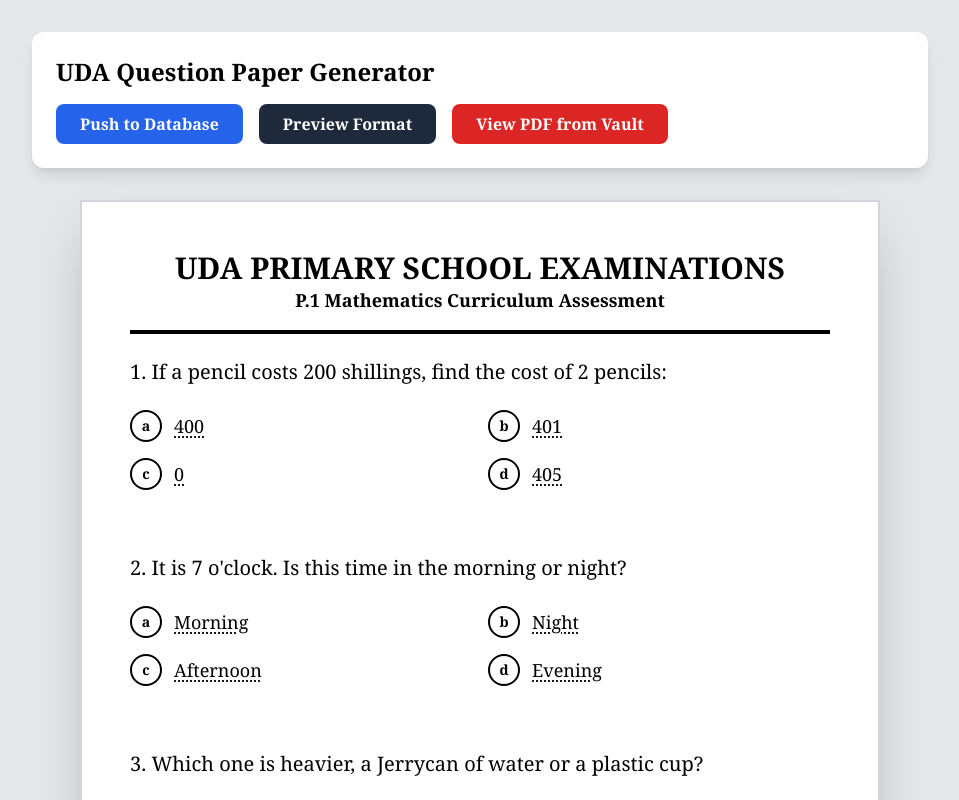
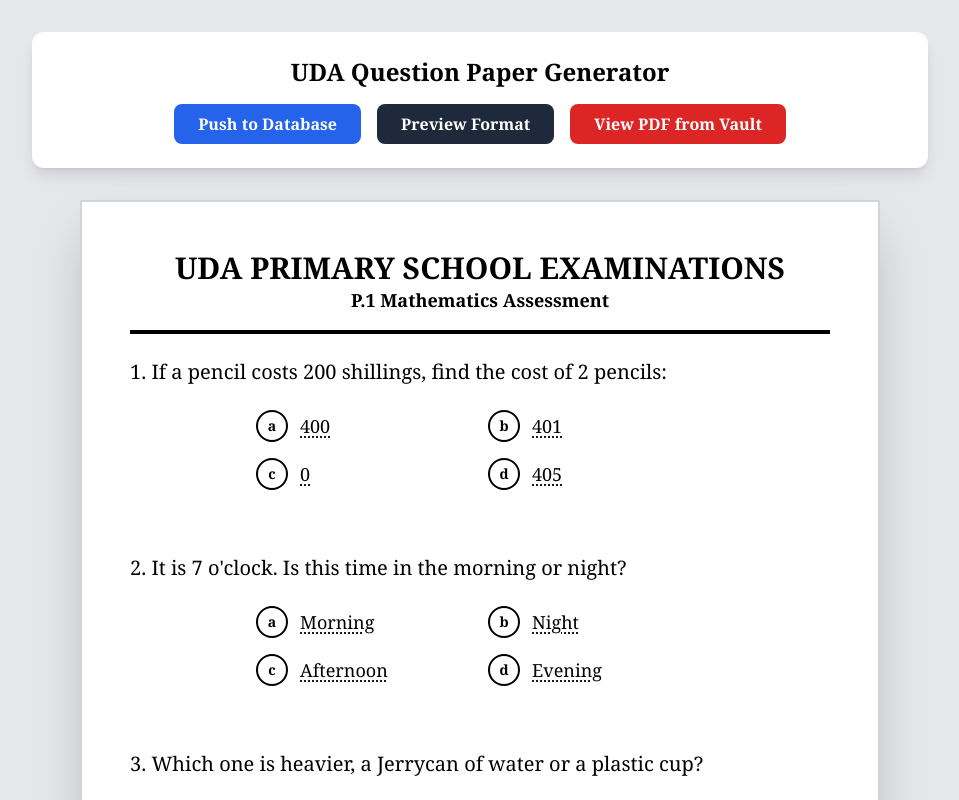
Before and after one commit to bwanking/asa, a React (Create React App) app: page / in a window 1280 px wide. Both pictures are taken after a click on the button "Preview Format". Shown: the top 800 px of the page, without its empty margins (160-1119 px from the left). Built offline with nearby package versions, Linux system fonts and the light colour scheme; the HTML template or start-up script is replaced by a standard one.

Commit message:
Update App.js

```diff
--- a/src/App.js
+++ b/src/App.js
@@ -1,9 +1,8 @@
-
 import React, { useState } from 'react';
 import { db } from './firebase';
 import { doc, setDoc } from 'firebase/firestore';
 
-// --- VISUAL COMPONENTS (Matches your App.jsx Engine) ---
+// --- VISUAL COMPONENTS ---
 const MathSVG = {
   SetObjects: ({ count, itemType }) => (
     <div className="border-2 border-slate-300 rounded-2xl p-4 w-40 h-28 flex items-center justify-center bg-white mx-auto">
@@ -29,14 +28,13 @@ const App = () => {
   const [loading, setLoading] = useState(false);
   const [count, setCount] = useState(0);
   const [previewData, setPreviewData] = useState(null);
-
-  // PDF State
   const [pdfUrl, setPdfUrl] = useState(null);
   const [fetchingPdf, setFetchingPdf] = useState(false);
 
-  // --- GITHUB FETCH LOGIC (Fixed for Private PDF Viewing) ---
+  // --- GITHUB FETCH LOGIC ---
   const fetchPrivatePdf = async () => {
     setFetchingPdf(true);
+    // Note: If this fails, generate a new token at GitHub Settings -> Developer Settings
     const GITHUB_TOKEN = "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";
     const OWNER = "bwanking";
     const REPO = "uda-exams-vault";
@@ -47,26 +45,25 @@ const App = () => {
         `https://api.github.com/repos/${OWNER}/${REPO}/contents/${encodeURIComponent(FILE_PATH)}`,
         {
           headers: {
-            Authorization: `Bearer ${GITHUB_TOKEN}`,
-            // We use 'application/vnd.github.v3.raw' to get the actual file content
+            Authorization: `Token ${GITHUB_TOKEN}`, // Changed 'Bearer' to 'Token' for standard compatibility
             Accept: "application/vnd.github.v3.raw",
           },
         }
       );
 
-      if (!response.ok) throw new Error("Failed to fetch PDF. Check permissions or file path.");
+      if (!response.ok) {
+        console.error("GitHub Status:", response.status);
+        throw new Error(`GitHub Error ${response.status}: Failed to fetch. Check if token is expired.`);
+      }
 
-      // CRITICAL FIX: Fetch as a BLOB, not JSON
       const blob = await response.blob();
-
-      // Create a blob URL that the browser can display in an iframe/embed
       const blobUrl = URL.createObjectURL(new Blob([blob], { type: 'application/pdf' }));
 
       setPdfUrl(blobUrl);
       setPreviewData(null);
     } catch (error) {
-      console.error("Error fetching PDF:", error);
-      alert("Error: " + error.message);
+      console.error("Detailed Error:", error);
+      alert(error.message);
     } finally {
       setFetchingPdf(false);
     }
@@ -75,7 +72,6 @@ const App = () => {
   const generateQuestions = (setId) => {
     let questions = [];
     const setBase = setId * 100;
-
     for (let i = 1; i <= 50; i++) {
       const qId = setBase + i;
       let q = { q: "", ans: "", options: [], artType: null, artValue: null, shape: "" };
@@ -181,17 +177,17 @@ const App = () => {
   return (
     <div className="min-h-screen bg-gray-200 p-4 md:p-8 font-serif">
       <div className="max-w-4xl mx-auto mb-8 bg-white p-6 rounded-xl shadow-lg">
-         <h1 className="text-2xl font-bold mb-4">UDA Question Paper Generator</h1>
-         <div className="flex flex-wrap gap-4">
-            <button onClick={uploadP1VisualSets} className="bg-blue-600 text-white px-6 py-2 rounded-lg font-bold">
+         <h1 className="text-2xl font-bold mb-4 text-center">UDA Question Paper Generator</h1>
+         <div className="flex flex-wrap gap-4 justify-center">
+            <button onClick={uploadP1VisualSets} className="bg-blue-600 text-white px-6 py-2 rounded-lg font-bold hover:bg-blue-700 transition">
                 {loading ? `Uploading ${count}%` : "Push to Database"}
             </button>
-            <button onClick={handlePreview} className="bg-slate-800 text-white px-6 py-2 rounded-lg font-bold">
+            <button onClick={handlePreview} className="bg-slate-800 text-white px-6 py-2 rounded-lg font-bold hover:bg-slate-900 transition">
                 Preview Format
             </button>
             <button
               onClick={fetchPrivatePdf}
-              className="bg-red-600 text-white px-6 py-2 rounded-lg font-bold"
+              className="bg-red-600 text-white px-6 py-2 rounded-lg font-bold hover:bg-red-700 transition"
               disabled={fetchingPdf}
             >
                {fetchingPdf ? "Fetching..." : "View PDF from Vault"}
@@ -199,15 +195,14 @@ const App = () => {
          </div>
       </div>
 
-      {/* PDF View Container */}
       {pdfUrl && (
         <div className="max-w-5xl mx-auto bg-white p-4 shadow-2xl rounded-lg mb-8">
-          <div className="flex justify-between items-center mb-4">
-            <h2 className="font-bold">Repository Document: BABY MID TERM II</h2>
+          <div className="flex justify-between items-center mb-4 border-b pb-2">
+            <h2 className="font-bold text-slate-700 uppercase">Vault Document: BABY MID TERM II</h2>
             <button onClick={() => {
-                URL.revokeObjectURL(pdfUrl); // Cleanup memory
+                URL.revokeObjectURL(pdfUrl);
                 setPdfUrl(null);
-            }} className="text-red-500 font-bold">Close Viewer</button>
+            }} className="text-red-500 font-black px-3 py-1 border border-red-500 rounded hover:bg-red-50 transition">Close Viewer</button>
           </div>
           <iframe
             src={pdfUrl}
@@ -217,12 +212,11 @@ const App = () => {
         </div>
       )}
 
-      {/* Questions Preview */}
       {previewData && (
         <div className="max-w-[800px] mx-auto bg-white p-12 shadow-2xl border-2 border-gray-300">
           <div className="text-center border-b-4 border-black pb-4 mb-6">
             <h1 className="text-3xl font-black uppercase">UDA Primary School Examinations</h1>
-            <p className="font-bold text-lg">P.1 Mathematics Curriculum Assessment</p>
+            <p className="font-bold text-lg">P.1 Mathematics Assessment</p>
           </div>
           <div className="space-y-12">
             {previewData.slice(0, 10).map((item, idx) => (
@@ -232,14 +226,14 @@ const App = () => {
                   {item.artType === 'set_visual' && <MathSVG.SetObjects count={item.artValue.count} itemType={item.artValue.item} />}
                   {item.artType === 'fraction_visual' && <MathSVG.FractionBox shaded={1} total={item.artValue.total} shape={item.shape} />}
                   {item.artType === 'addition_visual' && (
-                    <div className="flex items-center gap-4">
+                    <div className="flex items-center gap-4 justify-center">
                        <MathSVG.SetObjects count={item.artValue.val1} itemType="balls" />
                        <span className="text-4xl">+</span>
                        <MathSVG.SetObjects count={item.artValue.val2} itemType="balls" />
                     </div>
                   )}
                 </div>
-                <div className="grid grid-cols-2 gap-4">
+                <div className="grid grid-cols-2 gap-4 max-w-md mx-auto">
                   {item.options.map((opt, i) => (
                     <div key={i} className="flex items-center gap-3">
                        <div className="w-8 h-8 border-2 border-black rounded-full flex items-center justify-center text-sm font-bold">{String.fromCharCode(97 + i)}</div>
```
